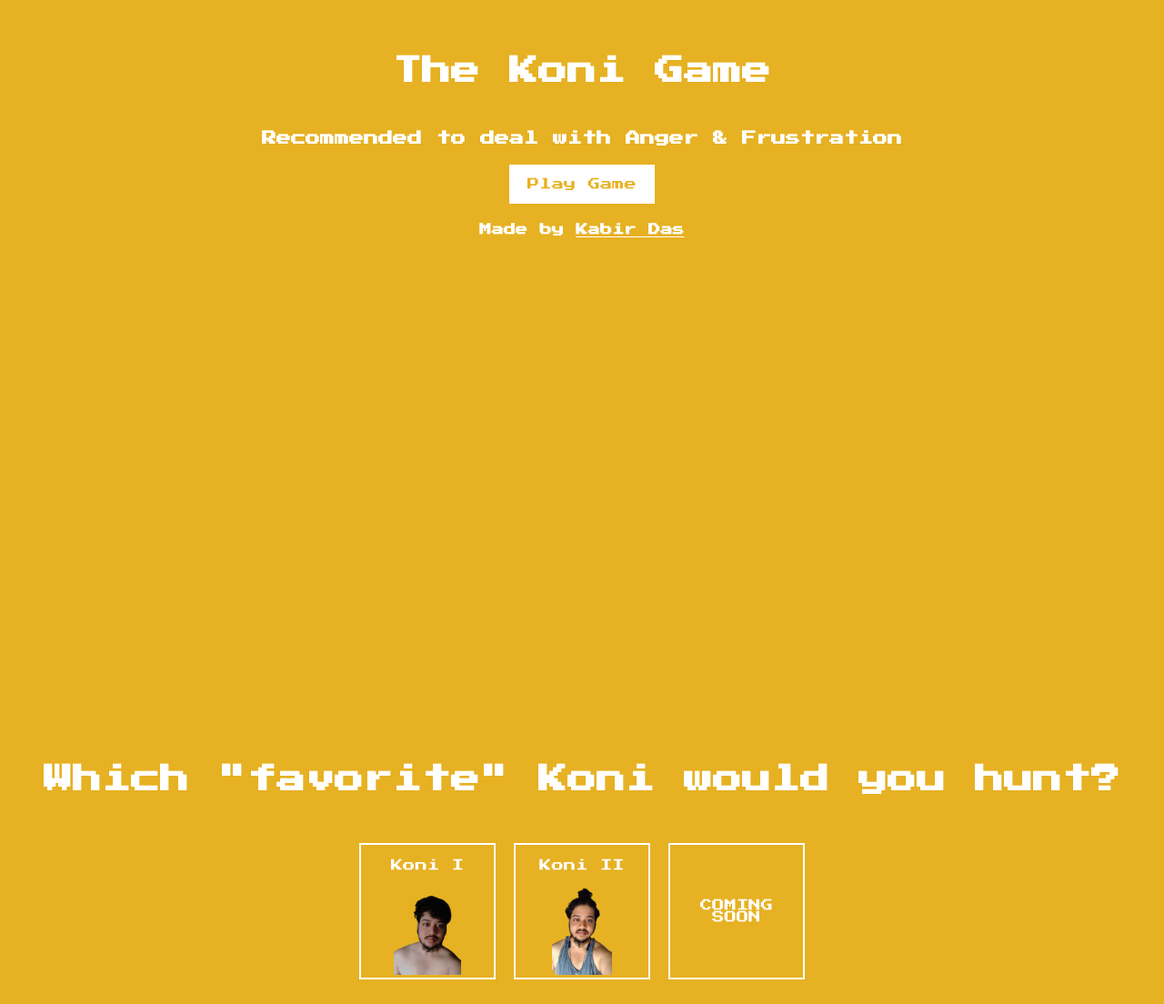
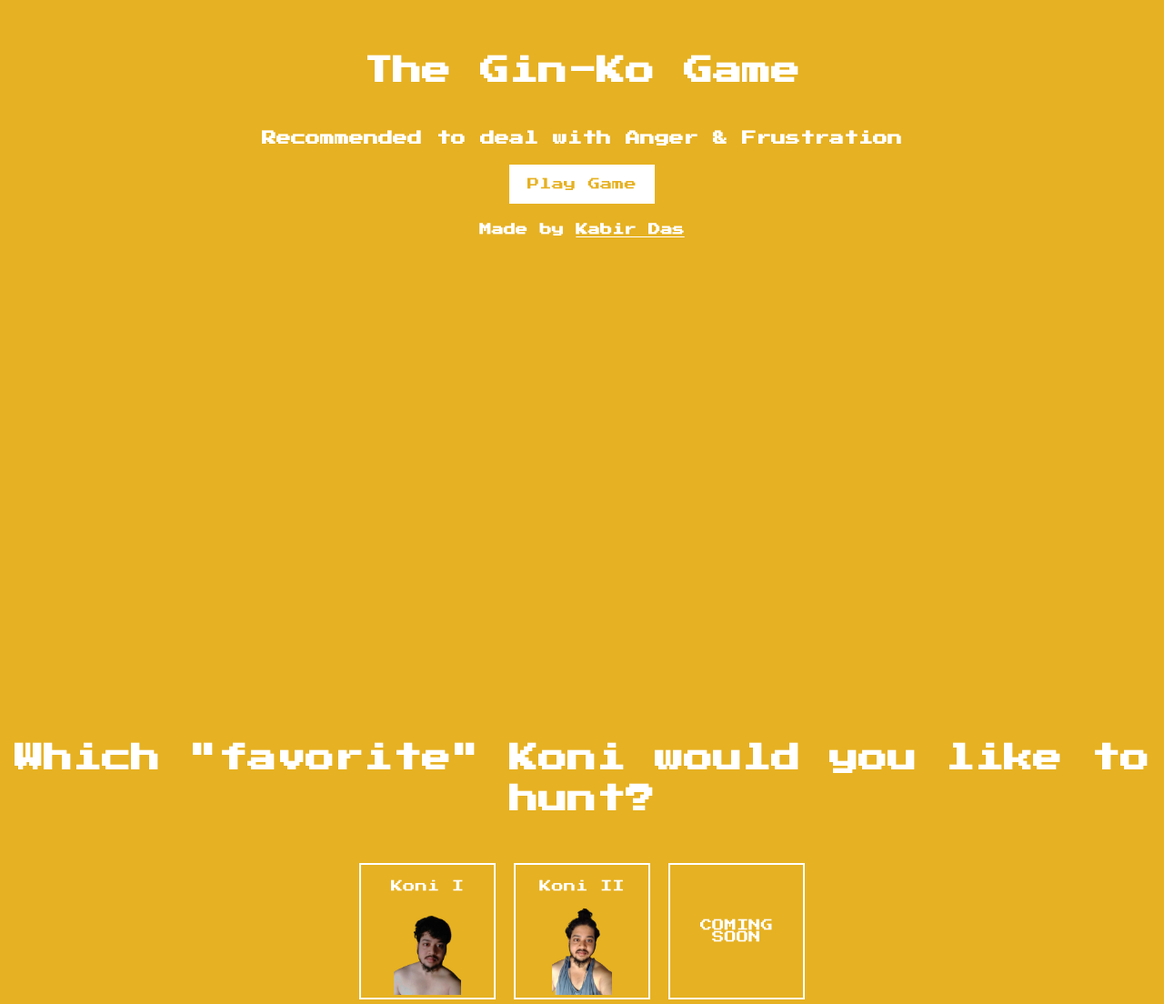
Before and after one commit to das11/TheKoniGame, a plain HTML site: page index.html in a window 1280 px wide. Shown: the part 242-1346 px from the top of the page at 91% size. Drawn offline with Linux system fonts and the light colour scheme.

Commit message:
Update index.html

```diff
--- a/index.html
+++ b/index.html
@@ -3,7 +3,7 @@
     <head>
         <meta charset="utf-8"/>
         <meta name="viewport" content="width=device-width, initial-scale=1.0, user-scalable=no"/>
-        <title>The Koni Game</title>
+        <title>The Gin-Ko Game</title>
         <link rel="shortcut icon" type="image/x-icon" href="favicon.png" />
         <link rel="stylesheet" href="style.css"/>
 
@@ -20,7 +20,7 @@
 
     <body>
         <div class="screen">
-            <h1>The Koni Game</h1>
+            <h1>The Gin-Ko Game</h1>
             <h4>Recommended to deal with Anger & Frustration</h4>
             <button id="start_btn" class="btn">Play Game</button>
             <div>
@@ -28,7 +28,7 @@
             </div>
         </div>
         <div class="screen">
-            <h1>Which "favorite" Koni would you hunt?</h1>
+            <h1>Which "favorite" Koni would you like to hunt?</h1>
             <ul class="strain_list">
                 <li>
                     <button class="choose_strain_btn">
```
